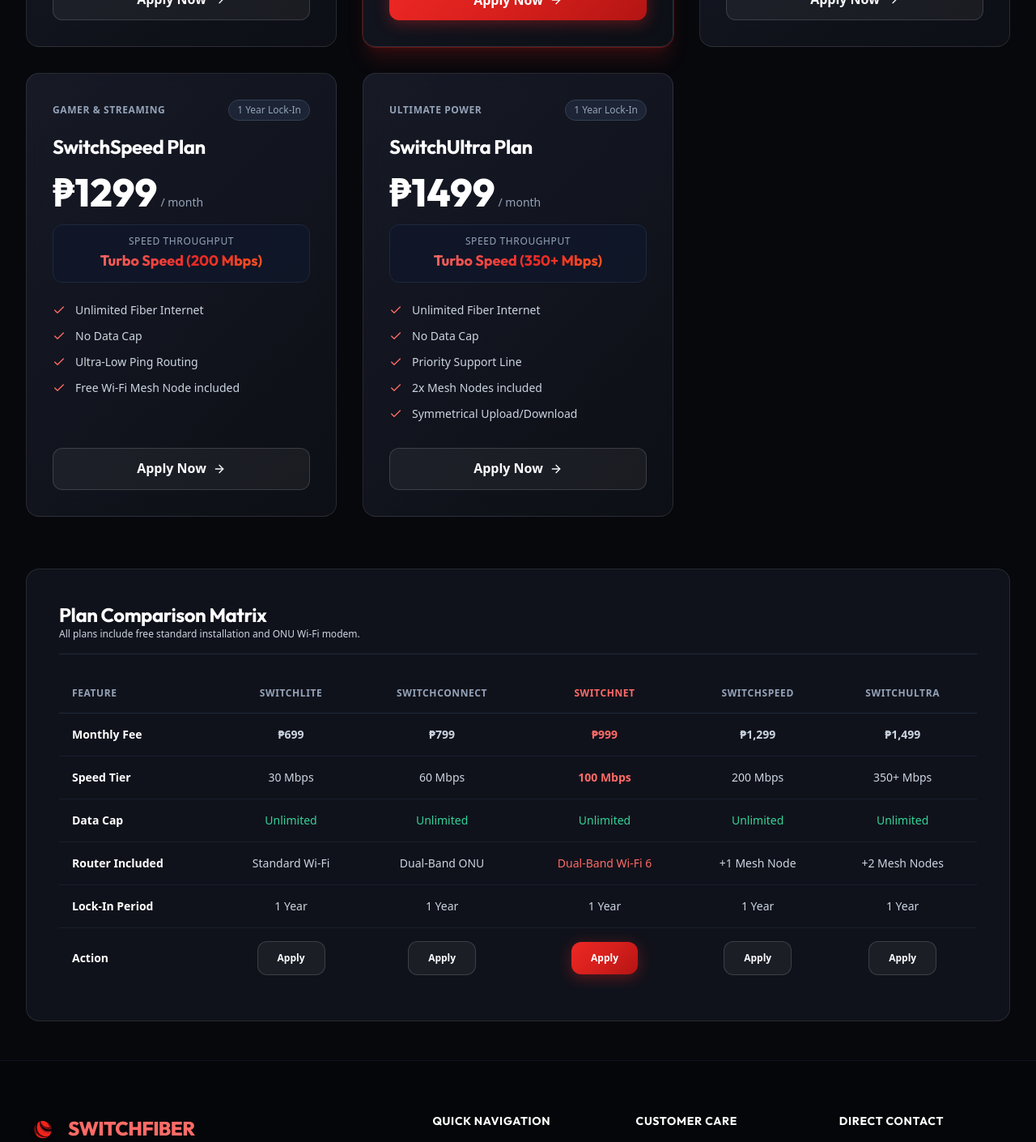
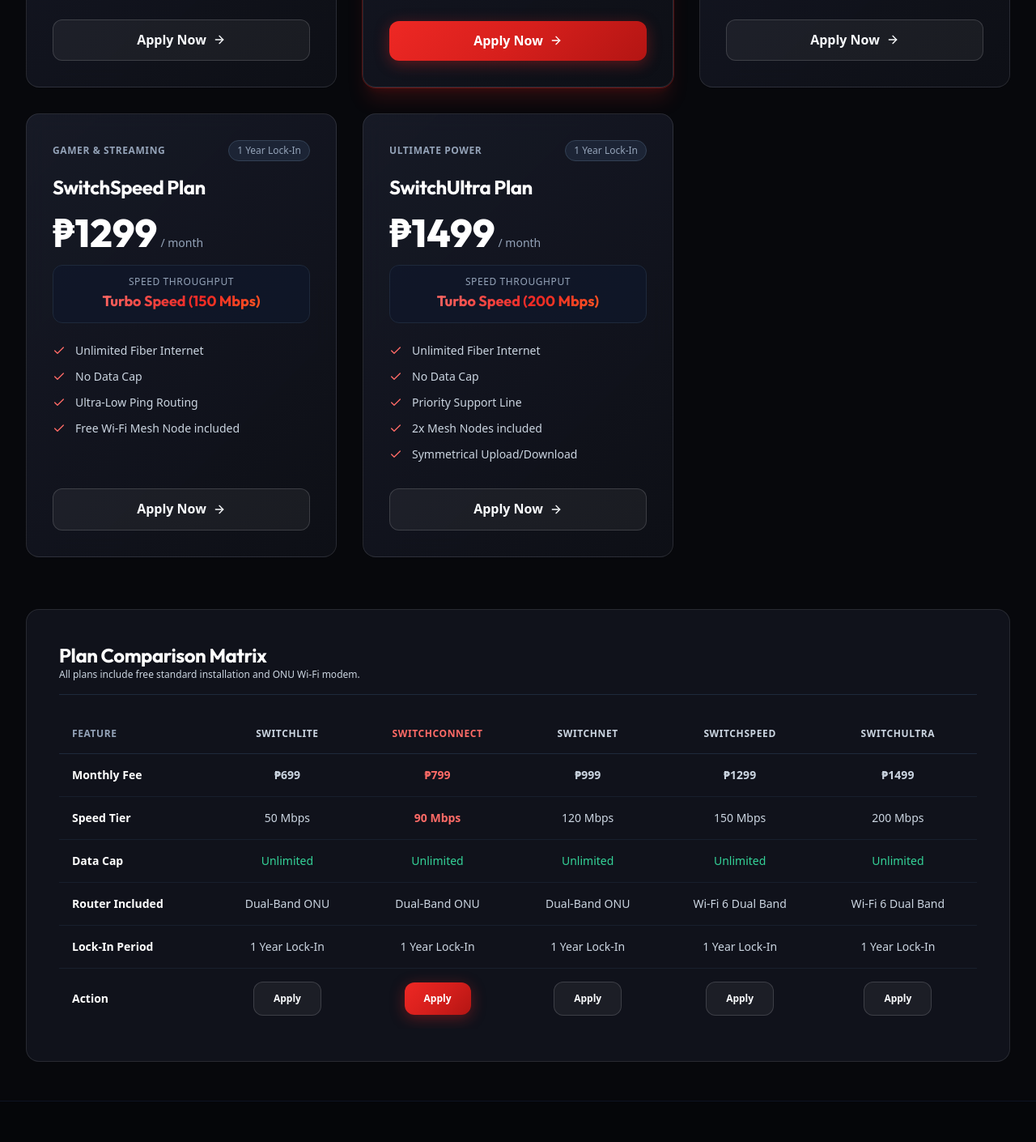
Before and after one commit to bluegene37/switchfiberusers, a Vue app: page /plans in a window 1280 px wide. Shown: the part 878-2288 px from the top of the page at 81% size. Built offline with nearby package versions, Linux system fonts and the light colour scheme; no server answers.

Commit message:
feat: integrate dynamic plan fetching from remote API with real-time UI updates in PlansView

```diff
--- a/src/stores/registration.js
+++ b/src/stores/registration.js
@@ -86,54 +86,179 @@
     }
   }, { deep: true })
 
-  const availablePlans = [
+  const defaultPlans = [
     {
-      id: 'lite-699',
+      id: '1',
+      rawId: 1,
+      slug: 'lite-699',
       title: 'SwitchLite Plan',
       price: 699,
-      speed: 'Turbo Speed (30 Mbps)',
+      speed: 'Turbo Speed (50 Mbps)',
       lockIn: '1 Year Lock-In',
       tag: 'Best Budget',
+      recommended: false,
       features: ['Unlimited Fiber Internet', 'No Data Cap', 'No Hidden Charges', 'Free Router Unit']
     },
     {
-      id: 'connect-799',
+      id: '2',
+      rawId: 2,
+      slug: 'connect-799',
       title: 'SwitchConnect Plan',
       price: 799,
-      speed: 'Turbo Speed (60 Mbps)',
+      speed: 'Turbo Speed (90 Mbps)',
       lockIn: '1 Year Lock-In',
       tag: 'Most Popular',
       recommended: true,
       features: ['Unlimited Fiber Internet', 'No Data Cap', 'No Hidden Charges', 'Free Dual-Band Router', '24/7 Priority Support']
     },
     {
-      id: 'net-999',
+      id: '3',
+      rawId: 3,
+      slug: 'net-999',
       title: 'SwitchNet Plan',
       price: 999,
-      speed: 'Turbo Speed (100 Mbps)',
+      speed: 'Turbo Speed (120 Mbps)',
       lockIn: '1 Year Lock-In',
       tag: 'High Performance',
+      recommended: false,
       features: ['Unlimited Fiber Internet', 'No Data Cap', 'No Hidden Charges', 'Free Dual-Band Wi-Fi 6 Router', 'Zero Activation Fee']
     },
     {
-      id: 'speed-1299',
+      id: '4',
+      rawId: 4,
+      slug: 'speed-1299',
       title: 'SwitchSpeed Plan',
       price: 1299,
-      speed: 'Turbo Speed (200 Mbps)',
+      speed: 'Turbo Speed (150 Mbps)',
       lockIn: '1 Year Lock-In',
       tag: 'Gamer & Streaming',
+      recommended: false,
       features: ['Unlimited Fiber Internet', 'No Data Cap', 'Ultra-Low Ping Routing', 'Free Wi-Fi Mesh Node included']
     },
     {
-      id: 'ultra-1499',
+      id: '5',
+      rawId: 5,
+      slug: 'ultra-1499',
       title: 'SwitchUltra Plan',
       price: 1499,
-      speed: 'Turbo Speed (350+ Mbps)',
+      speed: 'Turbo Speed (200 Mbps)',
       lockIn: '1 Year Lock-In',
       tag: 'Ultimate Power',
+      recommended: false,
       features: ['Unlimited Fiber Internet', 'No Data Cap', 'Priority Support Line', '2x Mesh Nodes included', 'Symmetrical Upload/Download']
     }
   ]
+
+  const isLoadingPlans = ref(false)
+  const plansError = ref(null)
+  const plansList = ref([...defaultPlans])
+
+  function formatApiPlan(item) {
+    const rawId = item.id
+    const price = Number(item.amount) || 0
+    const name = item.name || 'Switch Fiber Plan'
+    const desc = item.description || ''
+
+    // Derive speed string, e.g. "50 Mbps Turbo-Speed..." -> "Turbo Speed (50 Mbps)"
+    let speed = 'Turbo Speed'
+    const speedMatch = desc.match(/(\d+\+?\s*Mbps)/i)
+    if (speedMatch) {
+      speed = `Turbo Speed (${speedMatch[1]})`
+    } else if (price === 699) {
+      speed = 'Turbo Speed (50 Mbps)'
+    } else if (price === 799) {
+      speed = 'Turbo Speed (90 Mbps)'
+    } else if (price === 999) {
+      speed = 'Turbo Speed (120 Mbps)'
+    } else if (price === 1299) {
+      speed = 'Turbo Speed (150 Mbps)'
+    } else if (price === 1499) {
+      speed = 'Turbo Speed (200 Mbps)'
+    }
+
+    // Lock-in period
+    let lockIn = '1 Year Lock-In'
+    if (desc.toLowerCase().includes('lock-in')) {
+      const lockMatch = desc.match(/(\d+\s*(?:Year|Yr|Month|Mo)s?\s*Lock-In)/i)
+      if (lockMatch) lockIn = lockMatch[1]
+    }
+
+    // Recommended badge
+    const recommended = Boolean(
+      price === 799 ||
+      desc.toLowerCase().includes('popular') ||
+      name.toLowerCase().includes('connect')
+    )
+
+    // Tag
+    let tag = 'Fiber Plan'
+    if (price <= 699) tag = 'Best Budget'
+    else if (price <= 799 || recommended) tag = 'Most Popular'
+    else if (price <= 999) tag = 'High Performance'
+    else if (price <= 1299) tag = 'Gamer & Streaming'
+    else tag = 'Ultimate Power'
+
+    // Features array
+    let features = []
+    if (desc) {
+      const parts = desc.split(',').map(s => s.trim()).filter(Boolean)
+      features = parts.map(p => {
+        return p.replace(/\s*\(Popular!\)/gi, '').trim()
+      }).filter(p => p.length > 0)
+    }
+
+    if (features.length === 0) {
+      features = ['Unlimited Fiber Internet', 'No Data Cap', 'No Hidden Charges', 'Free Router Unit']
+    }
+
+    const slug = name.toLowerCase().replace(/[^a-z0-9]/g, '-') + '-' + Math.round(price)
+    const id = String(rawId)
+
+    return {
+      id,
+      rawId,
+      slug,
+      title: name,
+      price,
+      speed,
+      lockIn,
+      tag,
+      recommended,
+      features
+    }
+  }
+
+  async function fetchPlans() {
+    isLoadingPlans.value = true
+    plansError.value = null
+    try {
+      const response = await fetch('https://103.249.198.43:8090/api/Plans', {
+        method: 'GET',
+        headers: {
+          'Content-Type': 'application/json'
+        }
+      })
+
+      if (!response.ok) {
+        throw new Error(`Server returned HTTP ${response.status}`)
+      }
+
+      const data = await response.json()
+      if (Array.isArray(data) && data.length > 0) {
+        plansList.value = data.map(formatApiPlan)
+      }
+    } catch (err) {
+      console.warn('API fetch failed for Plans endpoint, using cached defaults:', err)
+      plansError.value = 'Could not sync live plans from backend. Using cached plans.'
+    } finally {
+      isLoadingPlans.value = false
+    }
+  }
+
+  // Trigger immediate fetch
+  fetchPlans()
+
+  const availablePlans = computed(() => plansList.value)
 
   const regionsList = [
     'Region IV-A (CALABARZON)',
@@ -268,7 +393,7 @@
   function openModal(planId = null) {
     resetForm()
     if (planId) {
-      const plan = availablePlans.find(p => p.id === planId)
+      const plan = availablePlans.value.find(p => String(p.id) === String(planId) || p.slug === planId || String(p.rawId) === String(planId))
       if (plan) {
         formData.value.selectedPlanId = plan.id
         formData.value.desiredPlan = `${plan.title} (₱${plan.price}/mo)`
@@ -418,6 +543,9 @@
     currentStep,
     isModalOpen,
     isSubmitting,
+    isLoadingPlans,
+    plansError,
+    fetchPlans,
     apiError,
     formData,
     availablePlans,
--- a/src/views/PlansView.vue
+++ b/src/views/PlansView.vue
@@ -11,6 +11,25 @@
       <p class="text-slate-300 text-base leading-relaxed">
         Choose the perfect turbo-speed fiber internet plan for your home or business in Rizal. Enjoy 0 data capping, symmetrical speeds, and transparent billing.
       </p>
+
+      <!-- Live API Status Indicator -->
+      <div class="flex items-center justify-center gap-2 pt-2">
+        <span v-if="isLoading" class="inline-flex items-center gap-1.5 text-xs text-amber-400 bg-amber-500/10 px-3 py-1 rounded-full border border-amber-500/30">
+          <RotateCw class="w-3.5 h-3.5 animate-spin" />
+          Fetching live plans from server...
+        </span>
+        <span v-else class="inline-flex items-center gap-1.5 text-xs text-emerald-400 bg-emerald-500/10 px-3 py-1 rounded-full border border-emerald-500/30">
+          <Wifi class="w-3.5 h-3.5 animate-pulse" />
+          Live API Synced (https://103.249.198.43:8090/api/Plans)
+        </span>
+        <button
+          @click="refreshPlans"
+          title="Refresh plans from API"
+          class="p-1 text-slate-400 hover:text-white transition-colors"
+        >
+          <RotateCw class="w-3.5 h-3.5" :class="{ 'animate-spin': isLoading }" />
+        </button>
+      </div>
     </div>
 
     <!-- Plans Matrix Grid -->
@@ -37,70 +56,67 @@
           <thead>
             <tr class="border-b border-slate-800 text-xs font-bold text-slate-400 uppercase tracking-wider">
               <th class="py-4 px-4">Feature</th>
-              <th class="py-4 px-4 text-center">SwitchLite</th>
-              <th class="py-4 px-4 text-center">SwitchConnect</th>
-              <th class="py-4 px-4 text-center text-[#ff6b67]">SwitchNet</th>
-              <th class="py-4 px-4 text-center">SwitchSpeed</th>
-              <th class="py-4 px-4 text-center">SwitchUltra</th>
+              <th
+                v-for="plan in availablePlans"
+                :key="plan.id"
+                class="py-4 px-4 text-center font-bold"
+                :class="plan.recommended ? 'text-[#ff6b67]' : 'text-slate-300'"
+              >
+                {{ plan.title.replace(' Plan', '') }}
+              </th>
             </tr>
           </thead>
           <tbody class="divide-y divide-slate-800/60 text-sm text-slate-300">
             <tr>
               <td class="py-4 px-4 font-semibold text-white">Monthly Fee</td>
-              <td class="py-4 px-4 text-center font-bold">₱699</td>
-              <td class="py-4 px-4 text-center font-bold">₱799</td>
-              <td class="py-4 px-4 text-center font-bold text-[#ff6b67]">₱999</td>
-              <td class="py-4 px-4 text-center font-bold">₱1,299</td>
-              <td class="py-4 px-4 text-center font-bold">₱1,499</td>
+              <td
+                v-for="plan in availablePlans"
+                :key="plan.id"
+                class="py-4 px-4 text-center font-bold"
+                :class="plan.recommended ? 'text-[#ff6b67]' : ''"
+              >
+                ₱{{ plan.price }}
+              </td>
             </tr>
             <tr>
               <td class="py-4 px-4 font-semibold text-white">Speed Tier</td>
-              <td class="py-4 px-4 text-center">30 Mbps</td>
-              <td class="py-4 px-4 text-center">60 Mbps</td>
-              <td class="py-4 px-4 text-center text-[#ff6b67] font-bold">100 Mbps</td>
-              <td class="py-4 px-4 text-center">200 Mbps</td>
-              <td class="py-4 px-4 text-center">350+ Mbps</td>
+              <td
+                v-for="plan in availablePlans"
+                :key="plan.id"
+                class="py-4 px-4 text-center"
+                :class="plan.recommended ? 'text-[#ff6b67] font-bold' : ''"
+              >
+                {{ plan.speed.replace('Turbo Speed ', '').replace('(', '').replace(')', '') }}
+              </td>
             </tr>
             <tr>
               <td class="py-4 px-4 font-semibold text-white">Data Cap</td>
-              <td class="py-4 px-4 text-center text-emerald-400">Unlimited</td>
-              <td class="py-4 px-4 text-center text-emerald-400">Unlimited</td>
-              <td class="py-4 px-4 text-center text-emerald-400">Unlimited</td>
-              <td class="py-4 px-4 text-center text-emerald-400">Unlimited</td>
-              <td class="py-4 px-4 text-center text-emerald-400">Unlimited</td>
+              <td v-for="plan in availablePlans" :key="plan.id" class="py-4 px-4 text-center text-emerald-400">
+                Unlimited
+              </td>
             </tr>
             <tr>
               <td class="py-4 px-4 font-semibold text-white">Router Included</td>
-              <td class="py-4 px-4 text-center">Standard Wi-Fi</td>
-              <td class="py-4 px-4 text-center">Dual-Band ONU</td>
-              <td class="py-4 px-4 text-center text-[#ff6b67]">Dual-Band Wi-Fi 6</td>
-              <td class="py-4 px-4 text-center">+1 Mesh Node</td>
-              <td class="py-4 px-4 text-center">+2 Mesh Nodes</td>
+              <td v-for="plan in availablePlans" :key="plan.id" class="py-4 px-4 text-center">
+                {{ plan.price >= 1299 ? 'Wi-Fi 6 Dual Band' : 'Dual-Band ONU' }}
+              </td>
             </tr>
             <tr>
               <td class="py-4 px-4 font-semibold text-white">Lock-In Period</td>
-              <td class="py-4 px-4 text-center">1 Year</td>
-              <td class="py-4 px-4 text-center">1 Year</td>
-              <td class="py-4 px-4 text-center">1 Year</td>
-              <td class="py-4 px-4 text-center">1 Year</td>
-              <td class="py-4 px-4 text-center">1 Year</td>
+              <td v-for="plan in availablePlans" :key="plan.id" class="py-4 px-4 text-center">
+                {{ plan.lockIn }}
+              </td>
             </tr>
             <tr>
               <td class="py-4 px-4 font-semibold text-white">Action</td>
-              <td class="py-4 px-4 text-center">
-                <button @click="handleSelect(availablePlans[0])" class="btn-secondary text-xs py-1.5 px-3">Apply</button>
-              </td>
-              <td class="py-4 px-4 text-center">
-                <button @click="handleSelect(availablePlans[1])" class="btn-secondary text-xs py-1.5 px-3">Apply</button>
-              </td>
-              <td class="py-4 px-4 text-center">
-                <button @click="handleSelect(availablePlans[2])" class="btn-primary text-xs py-1.5 px-3">Apply</button>
-              </td>
-              <td class="py-4 px-4 text-center">
-                <button @click="handleSelect(availablePlans[3])" class="btn-secondary text-xs py-1.5 px-3">Apply</button>
-              </td>
-              <td class="py-4 px-4 text-center">
-                <button @click="handleSelect(availablePlans[4])" class="btn-secondary text-xs py-1.5 px-3">Apply</button>
+              <td v-for="plan in availablePlans" :key="plan.id" class="py-4 px-4 text-center">
+                <button
+                  @click="handleSelect(plan)"
+                  class="text-xs py-1.5 px-3 rounded-xl font-bold transition-all"
+                  :class="plan.recommended ? 'btn-primary' : 'btn-secondary'"
+                >
+                  Apply
+                </button>
               </td>
             </tr>
           </tbody>
@@ -114,16 +130,22 @@
 <script setup>
 import { computed } from 'vue'
 import { useRouter } from 'vue-router'
-import { Sparkles } from 'lucide-vue-next'
+import { Sparkles, RotateCw, Wifi } from 'lucide-vue-next'
 import PlanCard from '../components/PlanCard.vue'
 import { useRegistrationStore } from '../stores/registration'
 
 const router = useRouter()
 const registrationStore = useRegistrationStore()
+
 const availablePlans = computed(() => registrationStore.availablePlans)
+const isLoading = computed(() => registrationStore.isLoadingPlans)
 
 function handleSelect(plan) {
   registrationStore.openModal(plan.id)
   router.push('/register')
 }
+
+function refreshPlans() {
+  registrationStore.fetchPlans()
+}
 </script>
```
